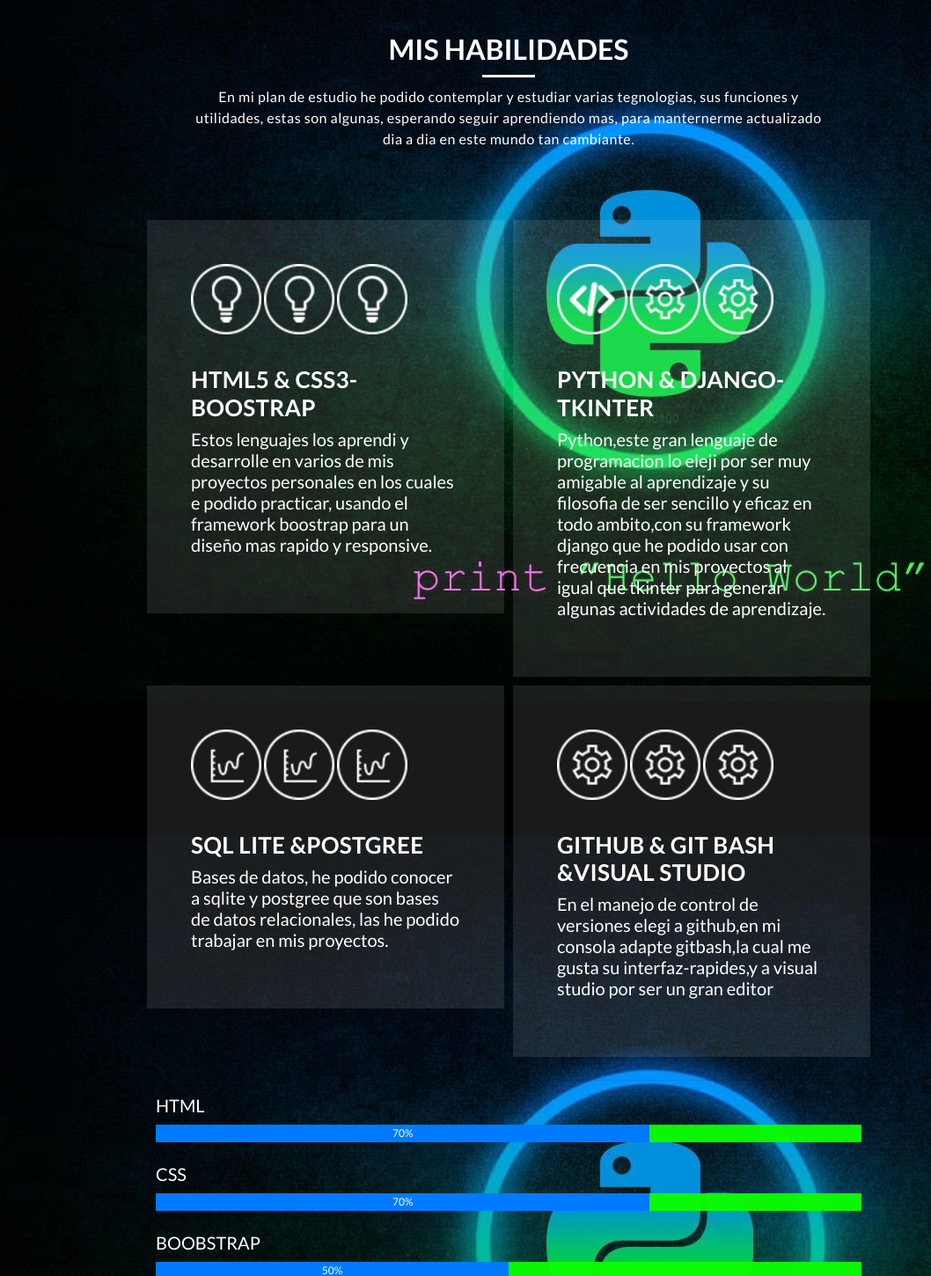
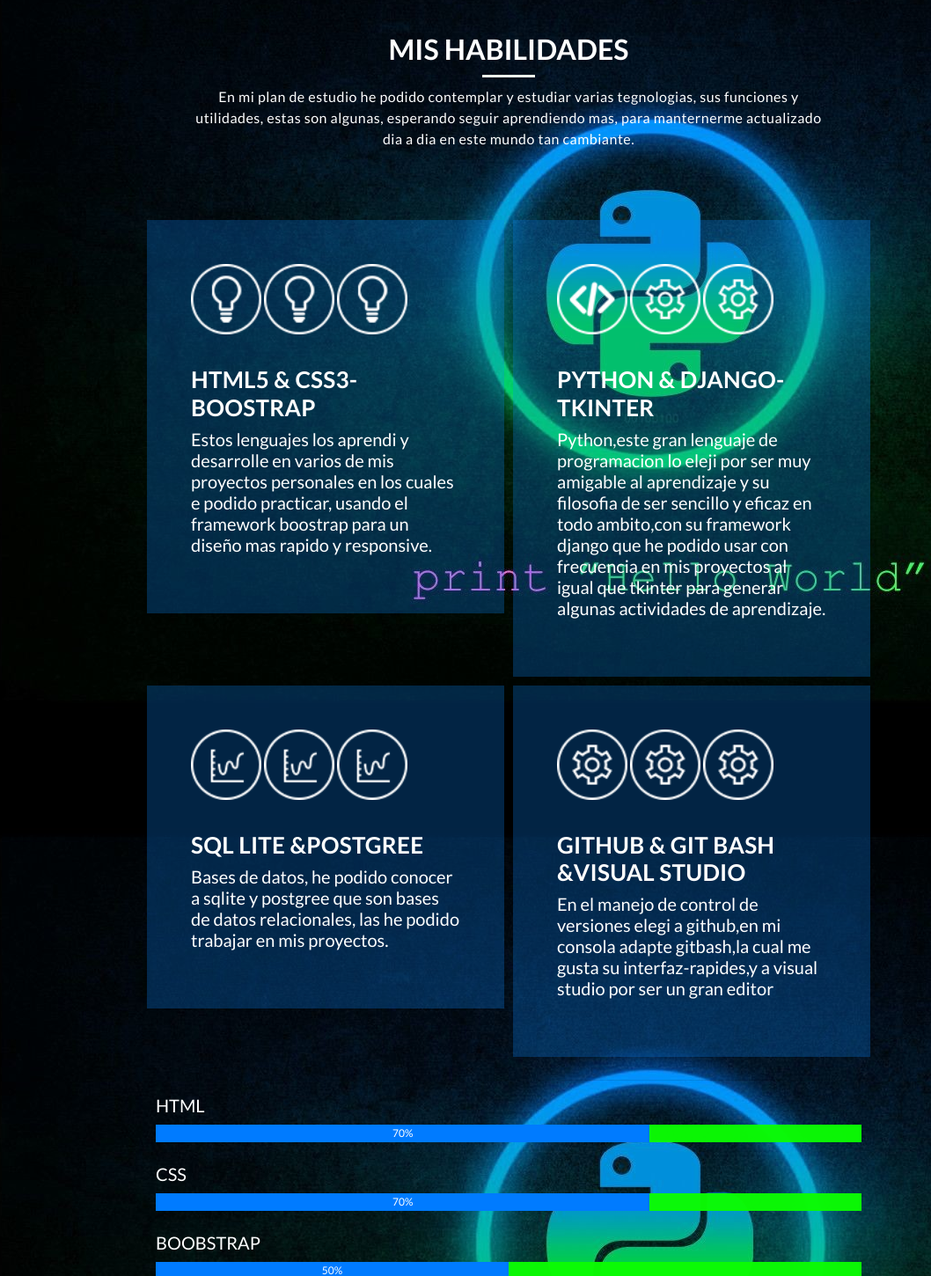
Before and after one commit to alonso0218/Portafolios, a Django app: page / in a window 1280 px wide. Shown: the part 1219-2669 px from the top of the page at 88% size, without its empty margins (222-1280 px from the left). Run offline with Django 3.2, Linux system fonts and the light colour scheme; some libraries are stand-ins or nearby versions.

Commit message:
color hover habilidades

```diff
--- a/static/contactoapp/assets/css/templatemo-style.css
+++ b/static/contactoapp/assets/css/templatemo-style.css
@@ -402,7 +402,7 @@
 .service-item {
     margin-bottom: 10px;
     padding: 50px;
-    background-color: rgba(250, 250, 250, 0.1);
+    background-color: rgba(9, 132, 246, 0.274);
     transition: all 0.5s;
 }
 
@@ -423,7 +423,7 @@
 }
 
 .service-item:hover p {
-    color: #4a4a4a;
+    color: #f6f5f5;
 }
 
 .service-item .service-icon {
```
